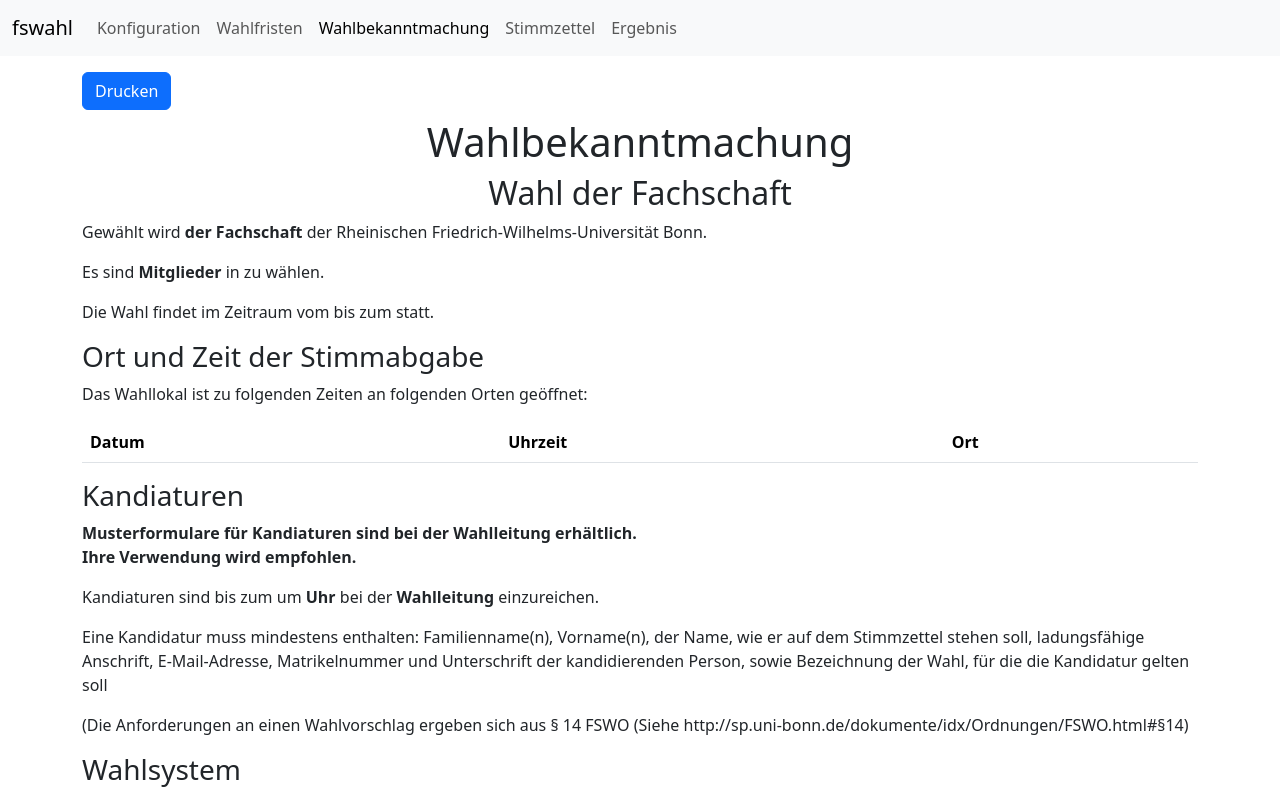
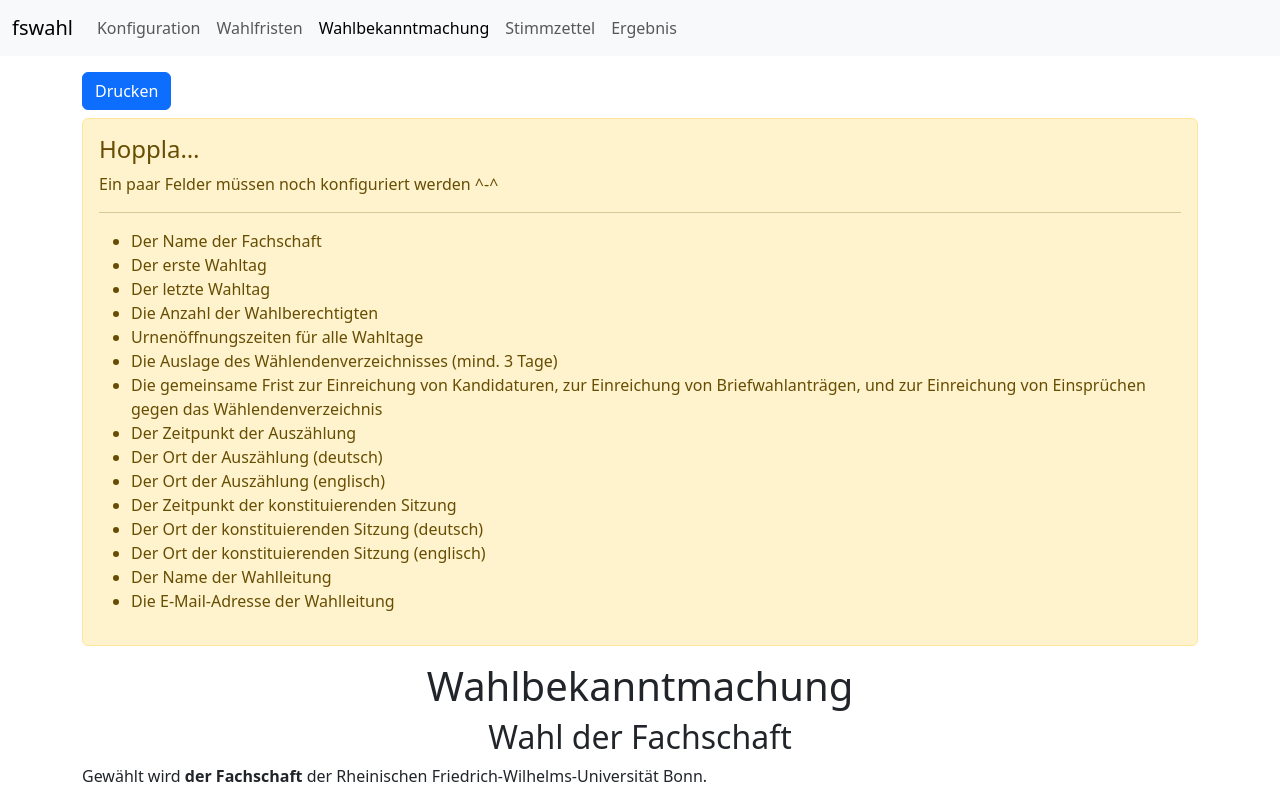
Before and after one commit to FK-Bonn/fswahl, a Nuxt app: page /wahlbekanntmachung in a window 1280 px wide. Shown: the top 798 px of the page. Built offline with nearby package versions, Linux system fonts and the light colour scheme.

Commit message:
Add warnings for missing values

```diff
--- /dev/null
+++ b/components/alerts/AnnouncementMissingValuesWarning.vue
@@ -0,0 +1,76 @@
+<script setup lang="ts">
+
+const electionProperties = useElectionProperties();
+const prop = computed(() => new PropertyCalculator(electionProperties.value))
+
+const collectErrors = () => {
+  const errors = [];
+  if (!electionProperties.value.fsName) {
+    errors.push('Der Name der Fachschaft')
+  }
+  if (!electionProperties.value.dateStart) {
+    errors.push('Der erste Wahltag')
+  }
+  if (!electionProperties.value.dateEnd || !electionProperties.value.plenum) {
+    errors.push('Der letzte Wahltag')
+  }
+  if (!electionProperties.value.eligibleVoters) {
+    errors.push('Die Anzahl der Wahlberechtigten')
+  }
+  if (!electionProperties.value.pollingPlaces.length < 3) {
+    errors.push('Urnenöffnungszeiten für alle Wahltage')
+  }
+  if (!electionProperties.value.electoralRegisterPlaces.length < 3) {
+    errors.push('Die Auslage des Wählendenverzeichnisses (mind. 3 Tage)')
+  }
+  if (!electionProperties.value.mainDeadline) {
+    errors.push('Die gemeinsame Frist zur Einreichung von Kandidaturen, zur Einreichung von Briefwahlanträgen, und zur Einreichung von Einsprüchen gegen das Wählendenverzeichnis')
+  }
+  if (!electionProperties.value.countingDateTime) {
+    errors.push('Der Zeitpunkt der Auszählung')
+  }
+  if (!electionProperties.value.countingLocationDE) {
+    errors.push('Der Ort der Auszählung (deutsch)')
+  }
+  if (!electionProperties.value.countingLocationEN) {
+    errors.push('Der Ort der Auszählung (englisch)')
+  }
+  if (!electionProperties.value.constituentAssemblyDateTime) {
+    errors.push('Der Zeitpunkt der konstituierenden Sitzung')
+  }
+  if (!electionProperties.value.constituentAssemblyLocationDE) {
+    errors.push('Der Ort der konstituierenden Sitzung (deutsch)')
+  }
+  if (!electionProperties.value.constituentAssemblyLocationEN) {
+    errors.push('Der Ort der konstituierenden Sitzung (englisch)')
+  }
+  if (!electionProperties.value.supervisorName) {
+    errors.push('Der Name der Wahlleitung')
+  }
+  if (!electionProperties.value.supervisorEmail) {
+    errors.push('Die E-Mail-Adresse der Wahlleitung')
+  }
+  return errors;
+}
+
+const errors = computed(() => collectErrors())
+</script>
+
+<template>
+  <template v-if="errors.length">
+    <div class="alert alert-warning" role="alert">
+      <h4 class="alert-heading">Hoppla…</h4>
+      <p>Ein paar Felder müssen noch konfiguriert werden ^-^</p>
+      <hr>
+      <ul>
+        <template v-for="error in errors">
+          <li>{{ error }}</li>
+        </template>
+      </ul>
+    </div>
+  </template>
+</template>
+
+<style scoped>
+
+</style>
--- /dev/null
+++ b/components/alerts/BallotMissingValuesWarning.vue
@@ -0,0 +1,37 @@
+<script setup lang="ts">
+
+const electionProperties = useElectionProperties();
+const prop = computed(() => new PropertyCalculator(electionProperties.value))
+
+const collectErrors = () => {
+  const errors = [];
+  if (!electionProperties.value.fsName) {
+    errors.push('Der Name der Fachschaft')
+  }
+  if (!electionProperties.value.eligibleVoters) {
+    errors.push('Die Anzahl der Wahlberechtigten')
+  }
+  return errors;
+}
+
+const errors = computed(() => collectErrors())
+</script>
+
+<template>
+  <template v-if="errors.length">
+    <div class="alert alert-warning" role="alert">
+      <h4 class="alert-heading">Hoppla…</h4>
+      <p>Ein paar Felder müssen noch konfiguriert werden ^-^</p>
+      <hr>
+      <ul>
+        <template v-for="error in errors">
+          <li>{{ error }}</li>
+        </template>
+      </ul>
+    </div>
+  </template>
+</template>
+
+<style scoped>
+
+</style>
--- /dev/null
+++ b/components/alerts/ResultMissingValuesWarning.vue
@@ -0,0 +1,64 @@
+<script setup lang="ts">
+
+const electionProperties = useElectionProperties();
+const prop = computed(() => new PropertyCalculator(electionProperties.value))
+
+const collectErrors = () => {
+  const errors = [];
+  if (!electionProperties.value.fsName) {
+    errors.push('Der Name der Fachschaft')
+  }
+  if (!electionProperties.value.dateStart) {
+    errors.push('Der erste Wahltag')
+  }
+  if (!electionProperties.value.dateEnd || !electionProperties.value.plenum) {
+    errors.push('Der letzte Wahltag')
+  }
+  if (!electionProperties.value.eligibleVoters) {
+    errors.push('Die Anzahl der Wahlberechtigten')
+  }
+  if (!electionProperties.value.invalidVotes && electionProperties.value.invalidVotes !== 0) {
+    errors.push('Die Anzahl der ungültigen Stimmen')
+  }
+  if (!electionProperties.value.resultLocation) {
+    errors.push('Der Ort der Veröffentlichung des Wahlergebnisses')
+  }
+  if (!electionProperties.value.resultDate) {
+    errors.push('Das Datum der Veröffentlichung des Wahlergebnisses')
+  }
+  if (electionProperties.value.votes.length < 1) {
+    errors.push('Einzelergebnisse')
+  }
+  if (!electionProperties.value.constituentAssemblyDateTime) {
+    errors.push('Der Zeitpunkt der konstituierenden Sitzung')
+  }
+  if (!electionProperties.value.constituentAssemblyLocationDE) {
+    errors.push('Der Ort der konstituierenden Sitzung (deutsch)')
+  }
+  if (!electionProperties.value.constituentAssemblyLocationEN) {
+    errors.push('Der Ort der konstituierenden Sitzung (englisch)')
+  }
+  return errors;
+}
+
+const errors = computed(() => collectErrors())
+</script>
+
+<template>
+  <template v-if="errors.length">
+    <div class="alert alert-warning" role="alert">
+      <h4 class="alert-heading">Hoppla…</h4>
+      <p>Ein paar Felder müssen noch konfiguriert werden ^-^</p>
+      <hr>
+      <ul>
+        <template v-for="error in errors">
+          <li>{{ error }}</li>
+        </template>
+      </ul>
+    </div>
+  </template>
+</template>
+
+<style scoped>
+
+</style>
--- a/pages/ergebnis.vue
+++ b/pages/ergebnis.vue
@@ -1,4 +1,6 @@
 <script setup lang="ts">
+import ResultMissingValuesWarning from "~/components/alerts/ResultMissingValuesWarning.vue";
+
 const electionProperties = useElectionProperties();
 const propDE = computed(() => new PropertyCalculator(electionProperties.value))
 const propEN = computed(() => new PropertyCalculatorEN(electionProperties.value))
@@ -15,6 +17,8 @@ const addIndividualVote = () => {
 <template>
 
   <PrintButton/>
+
+  <ResultMissingValuesWarning/>
 
   <div class="d-print-none">
     <h1>Ergebnis</h1>
--- a/pages/stimmzettel.vue
+++ b/pages/stimmzettel.vue
@@ -1,6 +1,7 @@
 <script setup lang="ts">
 
 import InfoAlert from "~/components/options/InfoAlert.vue";
+import BallotMissingValuesWarning from "~/components/alerts/BallotMissingValuesWarning.vue";
 
 const electionProperties = useElectionProperties();
 const propDE = computed(() => new PropertyCalculator(electionProperties.value))
@@ -14,6 +15,8 @@ const addCandidate = () => {
   <PrintButton/>
   <div class="d-print-none mb-4">
     <h1>Stimmzettel</h1>
+
+    <BallotMissingValuesWarning/>
 
     <template v-if="electionProperties.plenum">
       <InfoAlert class="mt-3">
--- a/pages/wahlbekanntmachung.vue
+++ b/pages/wahlbekanntmachung.vue
@@ -1,11 +1,14 @@
 <script setup lang="ts">
 import PrintButton from "~/components/PrintButton.vue";
+import AnnouncementMissingValuesWarning from "~/components/alerts/AnnouncementMissingValuesWarning.vue";
 
 </script>
 
 <template>
 
   <PrintButton/>
+
+  <AnnouncementMissingValuesWarning/>
 
   <div id="announcement-de">
     <AnnouncementOfElectionDE/>
--- a/utils/deadlines.ts
+++ b/utils/deadlines.ts
@@ -277,7 +277,7 @@ export class PropertyCalculator {
     }
 
     get totalVotes(): number | undefined {
-        if (this.properties.invalidVotes) {
+        if (this.properties.invalidVotes || this.properties.invalidVotes === 0) {
             return this.properties.invalidVotes + this.validVotes;
         }
         return undefined;
```
